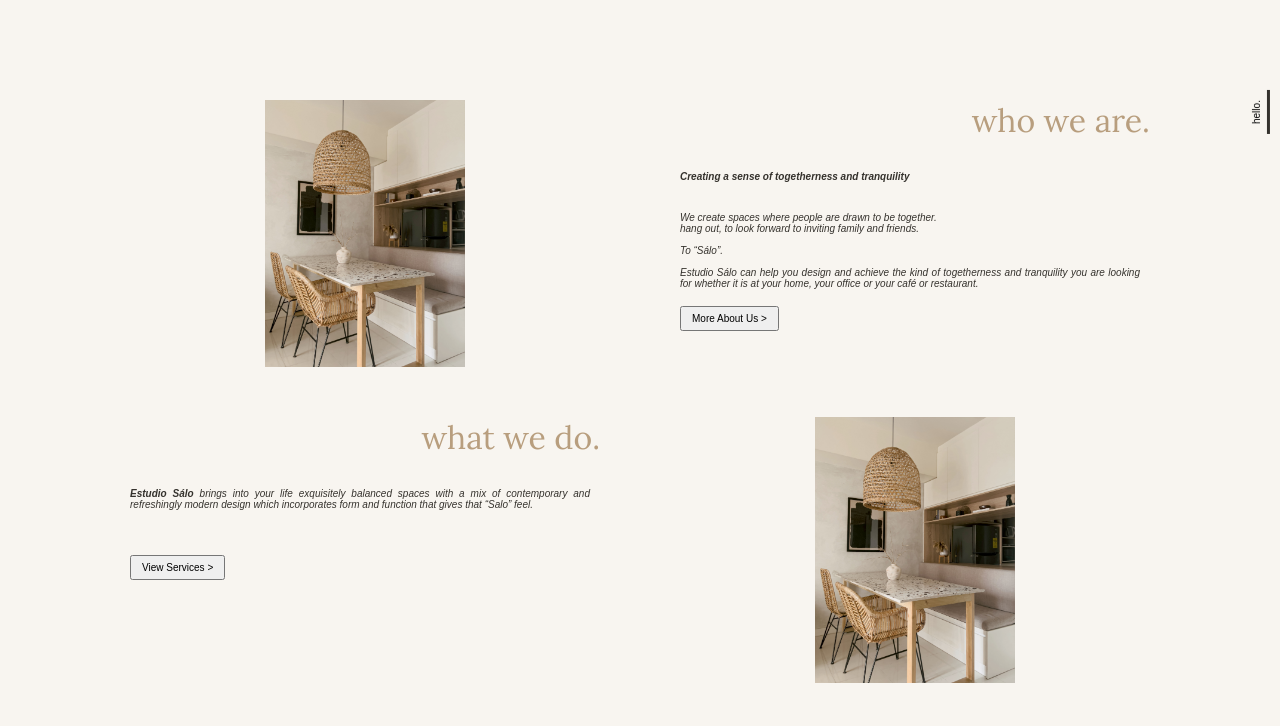
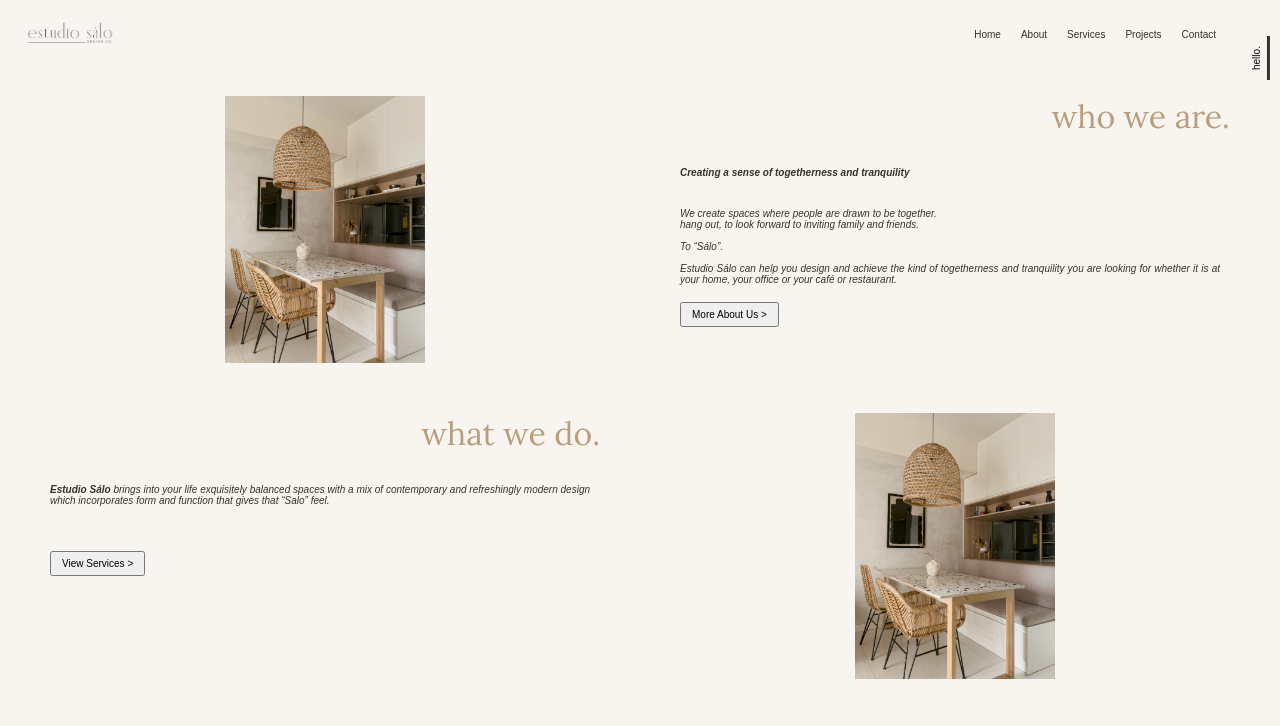
Before and after one commit to sarahiseffy/e-salo, a plain HTML site: page index.html in a window 1280 px wide. Shown: the top 726 px of the page. Drawn offline with Linux system fonts and the light colour scheme; a web font is replaced by a local one.

Commit message:
added header with logo and navbar and their css

```diff
--- a/index.html
+++ b/index.html
@@ -12,6 +12,21 @@
     <title>Estudio Salo</title>
 </head>
 <body>
+
+    <header>
+        <div class="logo">
+            <img src="images/logo.png" alt="Estudio Salo Logo">
+        </div>
+        <nav>
+            <ul>
+                <li><a href="#">Home</a></li>
+                <li><a href="#">About</a></li>
+                <li><a href="#">Services</a></li>
+                <li><a href="#">Projects</a></li>
+                <li><a href="#">Contact</a></li>
+            </ul>
+        </nav>
+    </header>
 
     <button class="hello-button">hello.
     </button>
--- a/src/styles.css
+++ b/src/styles.css
@@ -8,7 +8,7 @@
 
 body {
     background-color: #f8f5f0;
-    margin: 100px;
+    margin: 20px;
 }
 
 h1 {
@@ -19,6 +19,34 @@ h1 {
     text-align: right;
     margin: 0 30px 0 0;
 
+}
+
+header {
+    display: flex;
+    justify-content: space-between;
+    align-items: center;
+    margin: 0 30px 0 0;
+}
+
+.logo {
+    width: 100px;
+    height: auto;
+}
+
+ul {
+    list-style-type: none;
+    margin: 2px;
+    padding: 2px;
+    display: flex;
+    justify-content: flex-end;
+}
+
+a {
+    text-decoration: none;
+    color: var(--secondary-color);
+    font-family: 'afacad', sans-serif;
+    font-size: 10px;
+    margin: 0 10px;
 }
 
 .home-img-1 {
@@ -121,7 +149,7 @@ p {
     color: var(--secondary-color);
 }
 
-@media (max-width: 800px) {
+@media (max-width: 600px) {
     body {
         margin: 20px;
     }
```
Also changed, not shown: images/logo.png (added).
